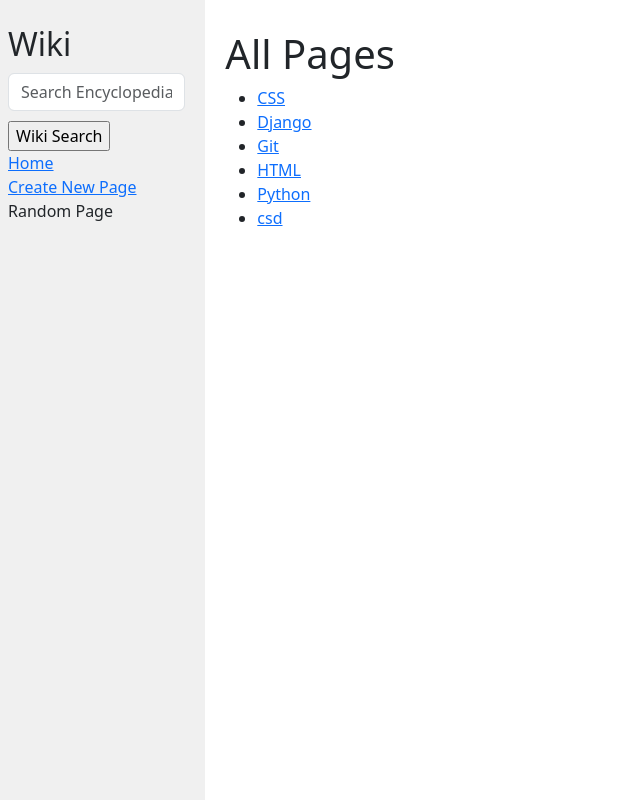
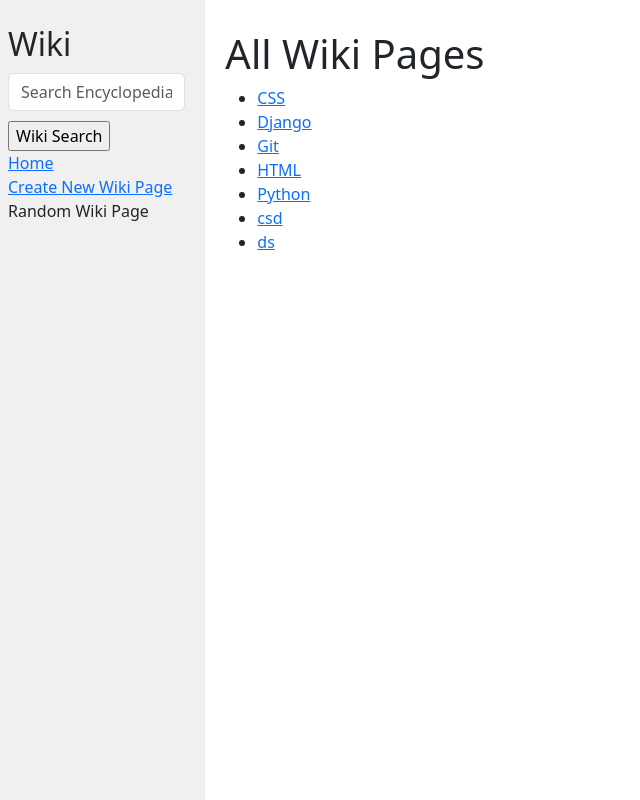
Before and after one commit to odakris/wiki, a Django app: page /wiki/ in a window 1280 px wide. Shown: the whole page, without its empty margins (0-640 px from the left). Run offline with Django 3.2, Linux system fonts and the light colour scheme; some libraries are stand-ins or nearby versions.

Commit message:
Rename get_page() to get_wiki()

```diff
--- a/encyclopedia/templates/encyclopedia/index.html
+++ b/encyclopedia/templates/encyclopedia/index.html
@@ -7,11 +7,11 @@
 {% block body %}
 
 <div>
-    <h1>{{ page_title }}</h1>
+    <h1>{{ title }}</h1>
 
     <ul>
         {% for entry in entries %}
-        <li><a href="{% url 'encyclopedia:page' entry %}">{{ entry }}</a></li>
+        <li><a href="{% url 'encyclopedia:wiki' entry %}">{{ entry }}</a></li>
         {% endfor %}
     </ul>
 </div>
--- a/encyclopedia/templates/encyclopedia/layout.html
+++ b/encyclopedia/templates/encyclopedia/layout.html
@@ -28,10 +28,10 @@
                 <a href="{% url 'encyclopedia:index' %}">Home</a>
             </div>
             <div>
-                <a href="{% url 'encyclopedia:add_wiki' %}">Create New Page</a>
+                <a href="{% url 'encyclopedia:add_wiki' %}">Create New Wiki Page</a>
             </div>
             <div>
-                Random Page
+                Random Wiki Page
             </div>
             {% block nav %}
             {% endblock %}
--- a/encyclopedia/templates/encyclopedia/page.html
+++ b/encyclopedia/templates/encyclopedia/wiki.html
@@ -1,7 +1,7 @@
 {% extends "encyclopedia/layout.html" %}
 
 {% block title %}
-{{ title }}
+{{ wiki_title }}
 {% endblock %}
 
 {% block body %}
@@ -23,7 +23,7 @@
 <hr>
 
 <div>
-    {{ page | safe }}
+    {{ wiki | safe }}
 </div>
 
 {% endblock %}
--- a/encyclopedia/urls.py
+++ b/encyclopedia/urls.py
@@ -6,7 +6,7 @@
 urlpatterns = [
     path("", views.index, name="index"),
     path("wiki/", views.index, name="index"),
-    path("wiki/<str:title>/", views.get_page, name="page"),
+    path("wiki/<str:title>/", views.get_wiki, name="wiki"),
     path("search", views.wiki_search, name="wiki_search"),
     path("add/", views.add_wiki, name="add_wiki")
 ]
--- a/encyclopedia/views.py
+++ b/encyclopedia/views.py
@@ -18,25 +18,25 @@
 def index(request):
     search_form = NewSearchForm()
     return render(request, "encyclopedia/index.html", {
-        "page_title": "All Pages",
+        "title": "All Wiki Pages",
         "search_form": search_form,
         "entries": util.list_entries()
     })
 
 
-def get_page(request, title):
+def get_wiki(request, title):
     search_form = NewSearchForm()
     try:
         html = util.markdown_to_html_converter(title)
-        return render(request, "encyclopedia/page.html", {
+        return render(request, "encyclopedia/wiki.html", {
             "search_form": search_form,
-            "title": title,
-            "page": html
+            "wiki_title": title,
+            "wiki": html
         })
     except:
         return render(request, "encyclopedia/error.html", {
             "search_form": search_form,
-            "title": title
+            "wiki_title": title
         })
 
 
@@ -48,16 +48,16 @@
         sub_list = [ query_match for query_match in full_list if query.lower() in query_match.lower() ]
 
         if query.lower() in full_list_lowercase:
-            # If query is found redirect to query page
+            # If query is found redirect to query wiki page
             return redirect(f"/wiki/{query}")
         elif len(sub_list) == 0:
             # if there is no matching elements in sub_list return error page
-            return get_page(request, query)
+            return get_wiki(request, query)
         else:
             # If query not found then render matching elements list
             search_form = NewSearchForm()
             return render(request, "encyclopedia/index.html", {
-                "page_title": "All Matching Pages",
+                "wiki_title": "All Matching Wiki Pages",
                 "search_form": search_form,
                 "entries": sub_list
             })
```
Also changed, not shown: entries/ds.md (added, +25 -0 lines).
